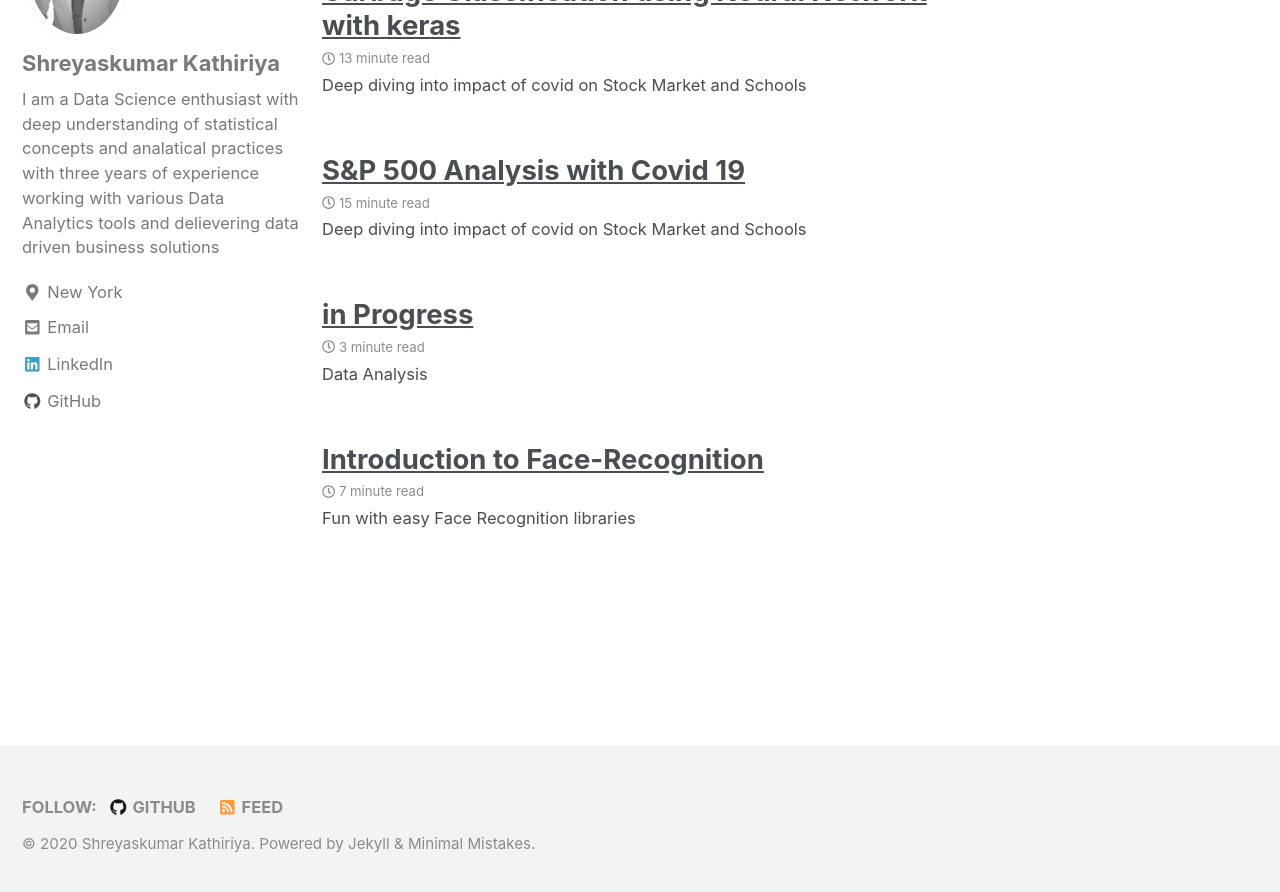
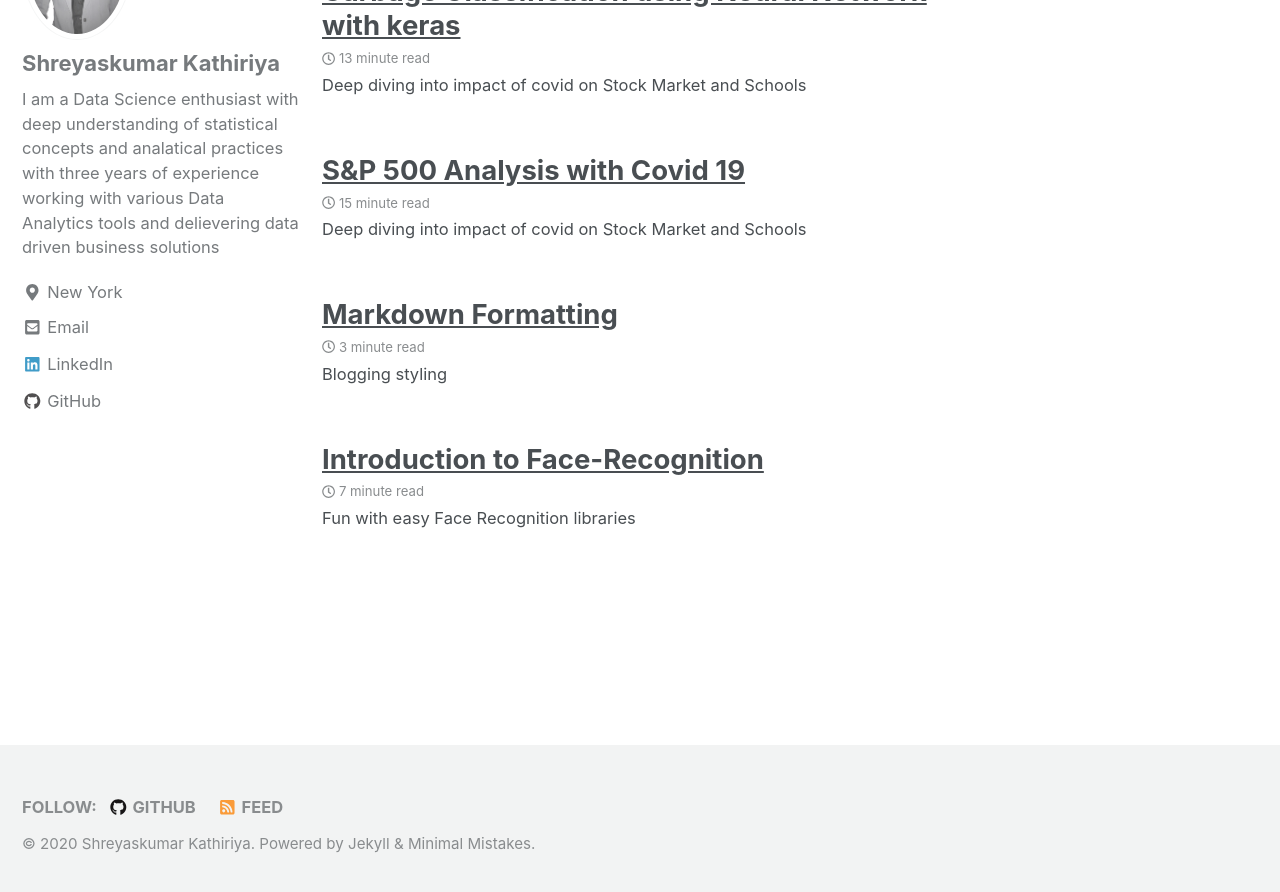
Before and after one commit to Shreyash1811/Shreyash1811.github.io, a Jekyll site: the page built from index.html, in a window 1280 px wide and 900 px high, scrolled down 1213 px. Shown: the top 892 px of the window. Built offline with Jekyll 4.4.1, drawn with Linux system fonts in a browser that asks for light colours; nearby versions of some CDN libraries; the list of posts is cut into pages by our own code.

Commit message:
Update 2020-04-17-ML.md

```diff
--- a/_posts/2020-04-17-ML.md
+++ b/_posts/2020-04-17-ML.md
@@ -1,10 +1,10 @@
 ---
-title: "in Progress"
+title: "Markdown Formatting"
 date: 2020-04-17
-tags: [Data Analysis]
+#tags: [Data Analysis]
 header:
   image: "/images/titanic_analysis/percept.jpg"
-excerpt: "Data Analysis"
+excerpt: "Blogging styling"
 mathjax: "true"
 ---
 <img src="{{ site.url }}{{ site.baseurl }}/images/stocks_covid/output_111_0.png" alt="linearly separable data">
```
